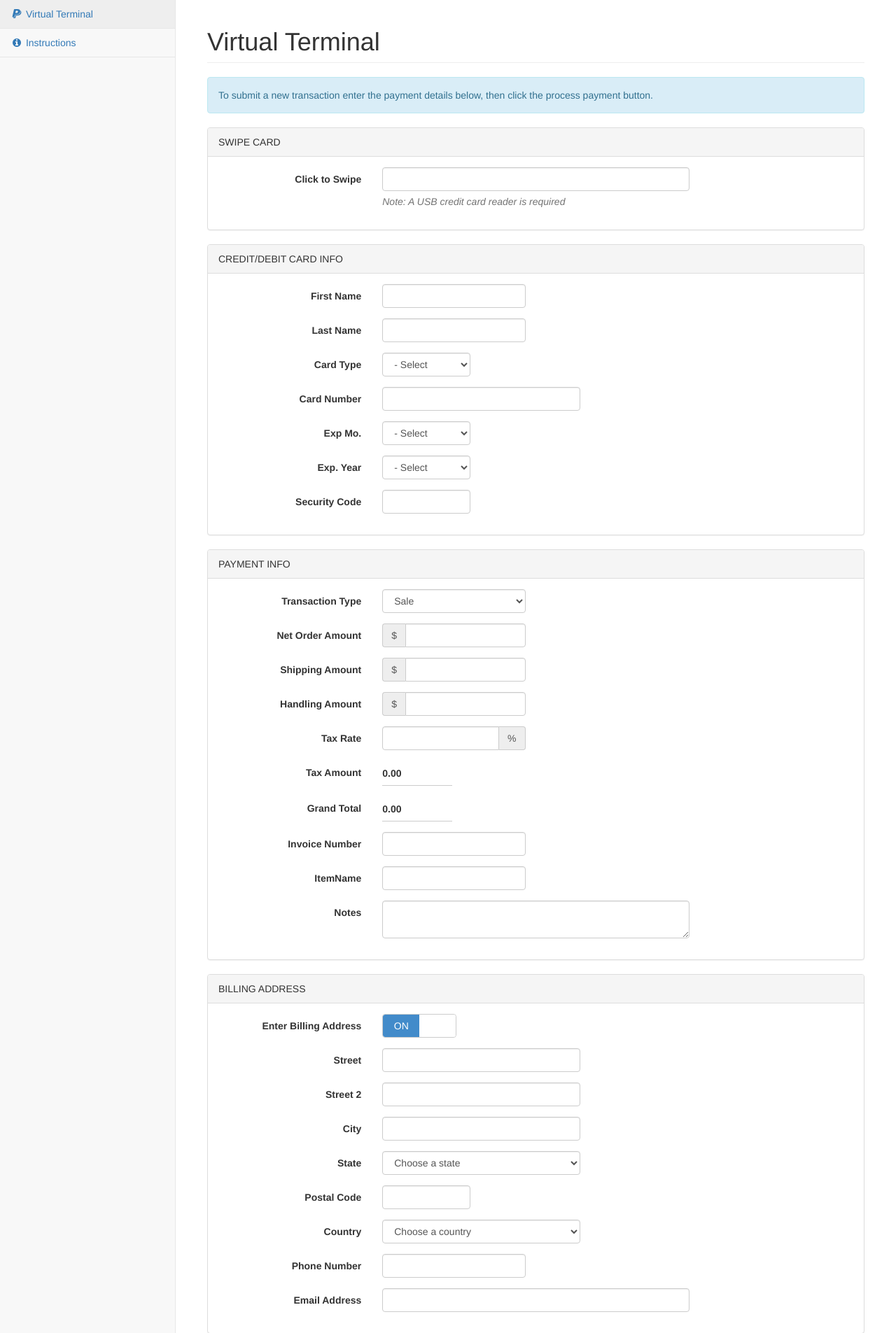
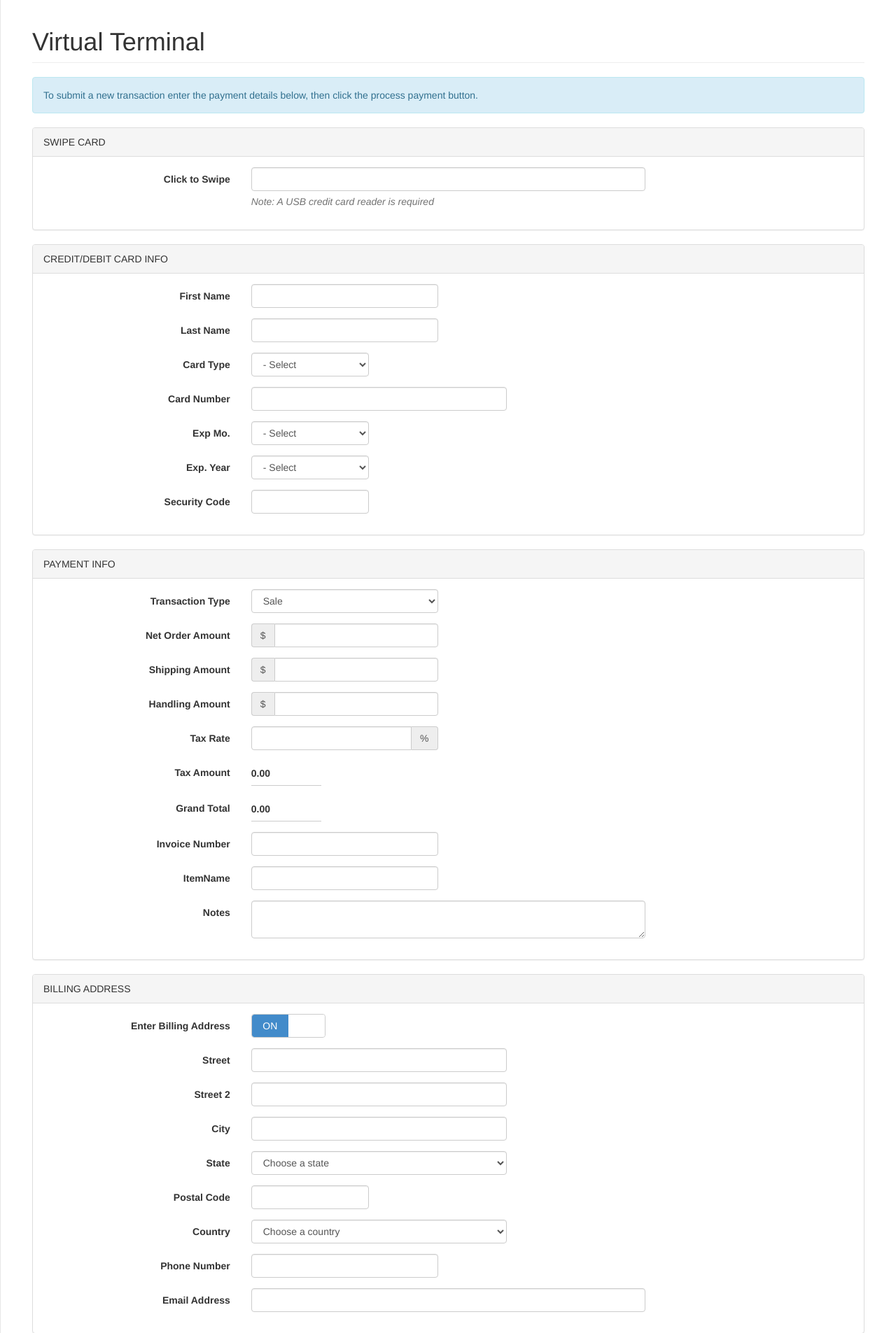
Before and after one commit to angelleye/paypal-virtual-terminal-php, a PHP site: page /pages/index.php in a window 1280 px wide. Shown: the part 51-1956 px from the top of the page at 70% size. Run offline with PHP 8.4, Linux system fonts and the light colour scheme.

Commit message:
Helps to resolve #5.

```diff
--- a/css/ae-paypal-php-pos.css
+++ b/css/ae-paypal-php-pos.css
@@ -59,3 +59,7 @@
         display: block!important;
     }
 }
+
+#page-wrapper.no-left-nav-page {
+    margin:0px;
+}
--- a/includes/config.php
+++ b/includes/config.php
@@ -109,10 +109,10 @@ $config['CurrencySign'] = '$';
 $config['CurrencyCode'] = 'USD';
 
 /**
- * Show/Hide left nav menu
+ * Show left nav menu
  * TRUE == Show, FALSE == HIDE
  */
-$config['HideNavMenuLeft'] = 'TRUE';
+$config['ShowNavMenuLeft'] = FALSE;
 
 /* End of file config.php */
 /* Location: ./includes/config.php */
--- a/pages/index.php
+++ b/pages/index.php
@@ -95,6 +95,7 @@ require_once('../includes/config.php');
             </ul>
             <!-- /.navbar-top-links -->
 
+            <?php if(isset($config['ShowNavMenuLeft']) && $config['ShowNavMenuLeft']) { ?>
             <div class="navbar-default sidebar" role="navigation">
                 <div class="sidebar-nav navbar-collapse">
                     <ul class="nav" id="side-menu">
@@ -109,10 +110,11 @@ require_once('../includes/config.php');
                 <!-- /.sidebar-collapse -->
             </div>
             <!-- /.navbar-static-side -->
+            <?php } ?>
         </nav>
 
         <!-- Page Content -->
-        <div id="page-wrapper">
+        <div id="page-wrapper" class="<?php echo (isset($config['ShowNavMenuLeft']) && !$config['ShowNavMenuLeft']) ? 'no-left-nav-page' : ''; ?>">
             <div class="container-fluid">
                 <div class="row">
                     <div class="col-lg-12">
```
